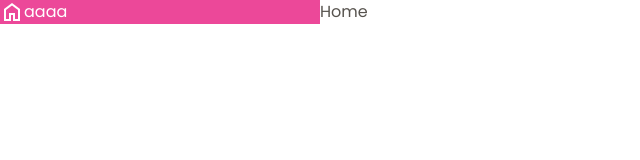
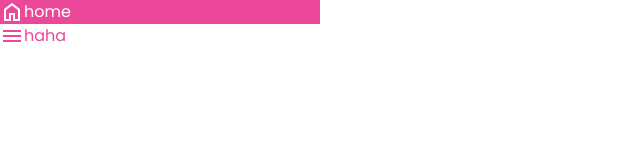
Before and after one commit to JJblau2021/two, a React (Create React App) app: page / in a window 1280 px wide. Shown: the top 160 px of the page, without its empty margins (0-640 px from the left). Built offline with nearby package versions, Linux system fonts and the light colour scheme.

Commit message:
feat: add alias & update layout & add .env

```diff
--- /dev/null
+++ b/config-overrides.js
@@ -0,0 +1,10 @@
+const { override, addWebpackAlias } = require('customize-cra');
+const path = require('path');
+
+// function resolvce(dir) {
+//   return path.join(__dirname, '.', dir);
+// }
+
+module.exports = override(
+  addWebpackAlias({ ['@']: path.resolve(__dirname, 'src') }),
+);
--- a/src/components/MenuWrap/index.jsx
+++ b/src/components/MenuWrap/index.jsx
@@ -3,7 +3,7 @@
  * @returns
  */
 import styles from './index.module.css';
-import React, { useRef } from 'react';
+import React, { useRef, useState, useMemo } from 'react';
 
 const MenuWrap = ({
   children,
@@ -14,18 +14,28 @@ const MenuWrap = ({
   mainItem,
   onOpenToggle,
 }) => {
+  const [innerOpen, setInnerOpen] = useState(false);
+  const isOpen = useMemo(() => {
+    if (open !== undefined) {
+      return open;
+    }
+    return innerOpen;
+  }, [open, innerOpen]);
   const mainMenuItem = React.cloneElement(mainItem, {
     ...mainItem.props,
     ...options,
     checked: value?.[0] === options?.key,
-    onClick: onOpenToggle && onOpenToggle(options?.key),
+    onClick: () => {
+      onOpenToggle && onOpenToggle(!open, options?.key);
+      setInnerOpen(!innerOpen);
+    },
   });
   const renderChildMenuItem = (props) => {
     return React.cloneElement(children, {
       ...children.props,
       ...props,
-      checked: value?.[1] === props.key,
-      onClick: onChange && onChange([options?.key, props.key], props),
+      checked: value?.[0] === options?.key && value?.[1] === props.key,
+      onClick: () => onChange && onChange([options?.key, props.key], props),
     });
   };
   const contentRef = useRef();
@@ -34,7 +44,7 @@ const MenuWrap = ({
       <div className={styles.menu__main}>{mainMenuItem}</div>
       <div
         className={styles.menu__body}
-        style={{ height: open ? contentRef.current.offsetHeight : 0 }}
+        style={{ height: isOpen ? contentRef.current.offsetHeight : 0 }}
       >
         <div className={styles.menu__body__content} ref={contentRef}>
           {options?.children?.map(renderChildMenuItem)}
--- a/src/components/MenuWrap/index.module.css
+++ b/src/components/MenuWrap/index.module.css
@@ -8,5 +8,5 @@
 }
 
 .menu__body {
-  @apply w-full overflow-hidden
+  @apply w-full overflow-hidden transition-all
 }
--- a/src/layout/components/Sider/MenuItem/index.jsx
+++ b/src/layout/components/Sider/MenuItem/index.jsx
@@ -2,12 +2,16 @@
  * MenuItem
  * @returns
  */
-import MIcon from '../../../../components/MIcon';
+import MIcon from '@/components/MIcon';
 import styles from './index.module.css';
-const MenuItem = ({ icon, checked, title, onClick }) => {
+const MenuItem = ({ icon, checked, title, onClick, className }) => {
   return (
     <div
-      className={[styles.menu__item, checked ? styles.active : ''].join(' ')}
+      className={[
+        styles.menu__item,
+        className,
+        checked ? styles.active : '',
+      ].join(' ')}
       onClick={onClick}
     >
       <MIcon icon={icon} />
--- a/src/layout/components/Sider/index.jsx
+++ b/src/layout/components/Sider/index.jsx
@@ -5,23 +5,32 @@
 import styles from './index.module.css';
 import MenuWrap from '../../../components/MenuWrap';
 import MenuItem from './MenuItem';
+import { memo } from 'react';
 
-const Sider = () => {
-  return (
-    <div className={styles.sider__wrap}>
+const Sider = ({ menu, selectedKey, onSelect }) => {
+  const renderMenuItem = (menuItem) => {
+    const { children, key } = menuItem;
+    return children ? (
       <MenuWrap
-        options={{
-          key: 'aaaa',
-          title: 'aaaa',
-          icon: 'home',
-          children: [{ key: 'bbbb', title: 'bbbb', icon: 'home' }],
+        key={key}
+        options={menuItem}
+        mainItem={<MenuItem />}
+        value={selectedKey}
+        onChange={onSelect && onSelect}
+      >
+        <MenuItem className="pl-6" />
+      </MenuWrap>
+    ) : (
+      <MenuItem
+        {...menuItem}
+        checked={selectedKey && selectedKey[0] === key}
+        onClick={() => {
+          onSelect && onSelect([key], menuItem);
         }}
-        mainItem={<MenuItem />}
-      >
-        <MenuItem />
-      </MenuWrap>
-    </div>
-  );
+      />
+    );
+  };
+  return <div className={styles.sider__wrap}>{menu?.map(renderMenuItem)}</div>;
 };
 
-export default Sider;
+export default memo(Sider);
--- a/src/layout/components/Sider/index.module.css
+++ b/src/layout/components/Sider/index.module.css
@@ -0,0 +1,4 @@
+/*================== Sider Css ==================*/
+.sub__menu__item {
+
+}
--- a/src/layout/index.jsx
+++ b/src/layout/index.jsx
@@ -3,14 +3,30 @@
  * @returns
  */
 import './index.css';
-import { Outlet } from 'react-router';
+import { Outlet, useNavigate, useLocation } from 'react-router';
 import Sider from './components/Sider';
+import { useMemo, useCallback } from 'react';
+import { sideMenus } from '../router/routes';
 
 const Layout = () => {
+  const { pathname } = useLocation();
+  const navigate = useNavigate();
+  const selectedKey = useMemo(() => {
+    const ret = /^(\/[^/]*)(\/[^/]*)?/.exec(pathname);
+    if (!ret) return [];
+    return [ret[1], ret[0]];
+  }, [pathname]);
+  const onSelect = useCallback(
+    (key) => {
+      navigate(key[1] || key[0]);
+    },
+    [navigate],
+  );
+
   return (
     <div className="app__wrap">
       <div className="app__sider__wrap">
-        <Sider />
+        <Sider menu={sideMenus} selectedKey={selectedKey} onSelect={onSelect} />
       </div>
       <div className="app__content">
         <Outlet />
--- a/src/router/routes.js
+++ b/src/router/routes.js
@@ -1,7 +1,31 @@
 import Layout from '../layout';
 import Home from '../pages/home';
 
-const menus = [{ title: 'home', index: true, element: <Home /> }];
+const menus = [
+  {
+    title: 'home',
+    path: '/home',
+    icon: 'home',
+    children: [
+      {
+        index: true,
+        element: <Home />,
+        title: 'home',
+        icon: 'search',
+      },
+    ],
+  },
+  {
+    title: 'haha',
+    path: '/haha',
+    icon: 'menu',
+    element: 'haha',
+  },
+  {
+    path: '*',
+    element: '404',
+  },
+];
 
 const routes = [
   {
@@ -11,7 +35,7 @@ const routes = [
   },
 ];
 
-const getSideMenuItem = (pre, { title, path = '/', children, index }) => {
+function getSideMenuItem(pre, { title, path = '/', children, index, ...rest }) {
   if (index || path.endsWith(title)) {
     return [
       ...pre,
@@ -19,12 +43,17 @@ const getSideMenuItem = (pre, { title, path = '/', children, index }) => {
         title,
         path,
         key: path,
-        children: children?.reduce(getSideMenuItem, []),
+        children: children?.reduce(
+          (prev, cur) =>
+            getSideMenuItem(prev, cur.index ? { ...cur, path } : cur),
+          [],
+        ),
+        ...rest,
       },
     ];
   }
   return pre;
-};
+}
 
 export const sideMenus = menus.reduce(getSideMenuItem, []);
 
```
Also changed, not shown: package.json (+7 -2 lines), 2 other files (tests, documents, lock files or other folders).
